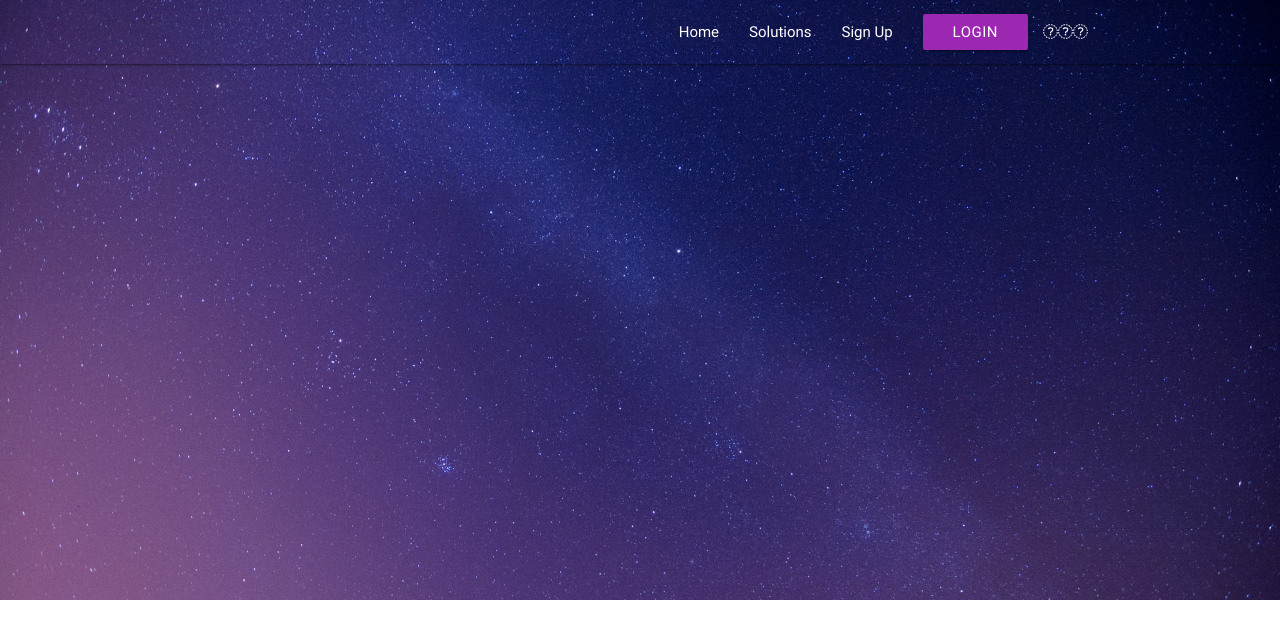
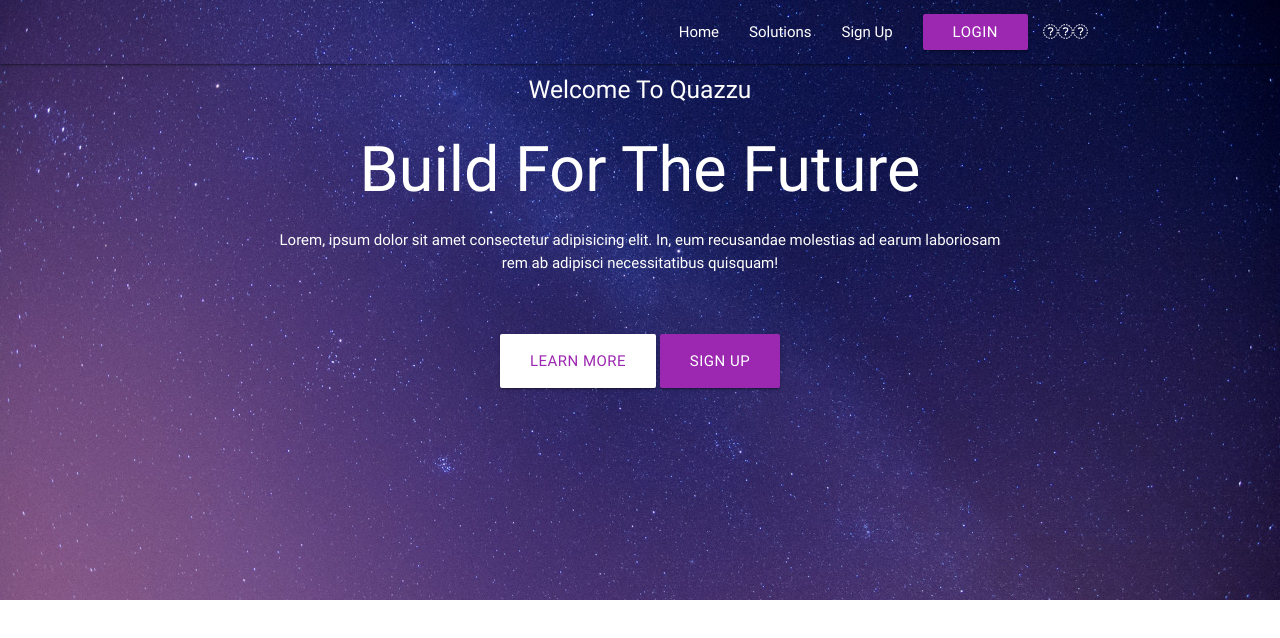
Before and after one commit to mAbadsa/materializecss-projects, a plain HTML site: page qauzzu/index.html in a window 1280 px wide. Drawn offline with nearby package versions, Linux system fonts and the light colour scheme.

Commit message:
Add showcase section in header

```diff
--- a/qauzzu/index.html
+++ b/qauzzu/index.html
@@ -66,13 +66,21 @@
                   <div class="divider"></div>
                 </li>
                 <li>
-                  <a href="index.html"><i class="fa fa-home grey-text text-darken-4"></i>Home</a>
+                  <a href="index.html"
+                    ><i class="fa fa-home grey-text text-darken-4"></i>Home</a
+                  >
                 </li>
                 <li>
-                  <a href="solutions.html"><i class="fa fa-cog grey-text text-darken-4"></i>Solutions</a>
+                  <a href="solutions.html"
+                    ><i class="fa fa-cog grey-text text-darken-4"></i
+                    >Solutions</a
+                  >
                 </li>
                 <li>
-                  <a href="signup.html"><i class="fa fa-users grey-text text-darken-4"></i>Sign Up</a>
+                  <a href="signup.html"
+                    ><i class="fa fa-users grey-text text-darken-4"></i>Sign
+                    Up</a
+                  >
                 </li>
                 <li>
                   <div class="divider"></div>
@@ -85,6 +93,26 @@
           </div>
         </div>
       </nav>
+      <div class="showcase container">
+        <div class="row">
+          <div class="col s12 m10 offset-m1 center">
+            <h5>Welcome To Quazzu</h5>
+            <h1>Build For The Future</h1>
+            <p>
+              Lorem, ipsum dolor sit amet consectetur adipisicing elit. In, eum
+              recusandae molestias ad earum laboriosam rem ab adipisci
+              necessitatibus quisquam!
+            </p>
+            <br /><br />
+            <a href="solution.html" class="btn btn-large white purple-text"
+              >Learn More</a
+            >
+            <a href="signup.html" class="btn btn-large purple white-text"
+              >Sign Up</a
+            >
+          </div>
+        </div>
+      </div>
     </header>
 
     <!--Import jQuery before materialize.js-->
@@ -96,7 +124,6 @@
     <script>
       $(document).ready(function() {
         // Custom JS & jQuery here
-
       });
     </script>
   </body>
```
